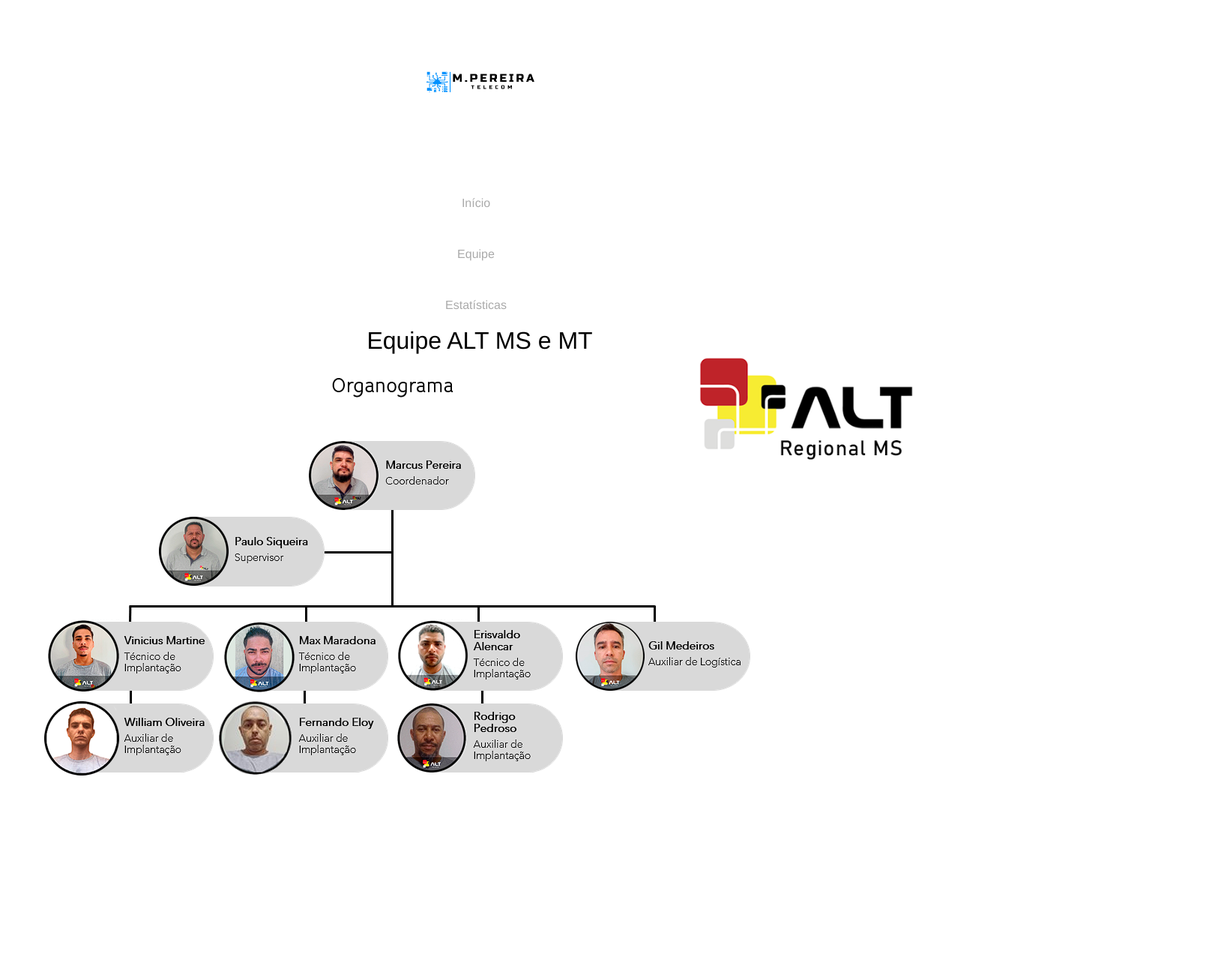
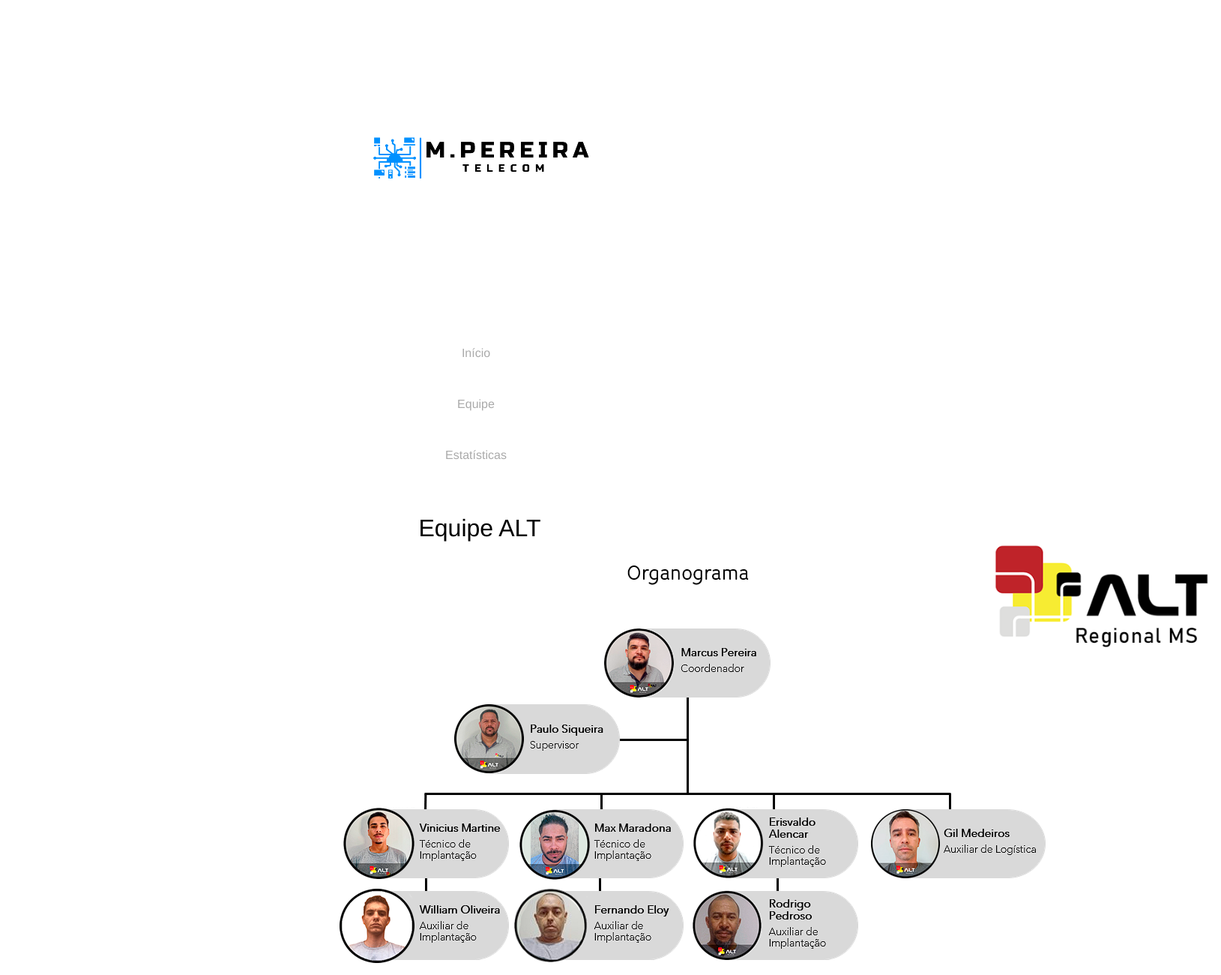
Before and after one commit to marcus20rcb/marcus20rcb.github.io, a plain HTML site: page equipe.html in a window 1280 px wide. Shown: the whole page at 75% size, 1629 px wide, since content can reach past the window. Before the commit the page ends 1064 px from the top, so only its background shows below. Drawn offline with nearby package versions, Linux system fonts and the light colour scheme.

Commit message:
ajustes no layout

```diff
--- a/equipe.html
+++ b/equipe.html
@@ -3,6 +3,7 @@
     <head>
         <meta charset="utf-8">
         <meta name="viewport" content="width=device-width, initial-scale=1.0">
+        <title>MPEREIRA</title>
         <script src="https://cdnjs.cloudflare.com/ajax/libs/Chart.js/2.3.0/Chart.min.js"></script>
         <link rel="stylesheet" type="text/css" href="style.css">
     </head>
@@ -11,14 +12,14 @@
             <img class="logo" src="MPEREIRA2.png">
           <nav>
             <a href="https://marcus20rcb.github.io/index.html">Início</a>
-            <a href="hhttps://marcus20rcb.github.io/equipe.html">Equipe</a>
+            <a href="https://marcus20rcb.github.io/equipe.html">Equipe</a>
             <a href="https://marcus20rcb.github.io/estatisticas.html">Estatísticas</a>
           </nav>
         </div>
       </header>
     <body>
-        <div>
-            <h1>Equipe ALT MS e MT</h1>
+        <div class="wrapper">
+            <h1>Equipe ALT</h1>
             <img src="org.png">
         </div>
     </body>
--- a/style.css
+++ b/style.css
@@ -44,6 +44,6 @@
   }
 
   .logo {
-    max-width: 200px;
-    max-height: 200px;
+    max-width: 400px;
+    max-height: 400px;
   }
```
Also changed, not shown: estatisticas.html (+4 -4 lines), index.html (+2 -2 lines).
